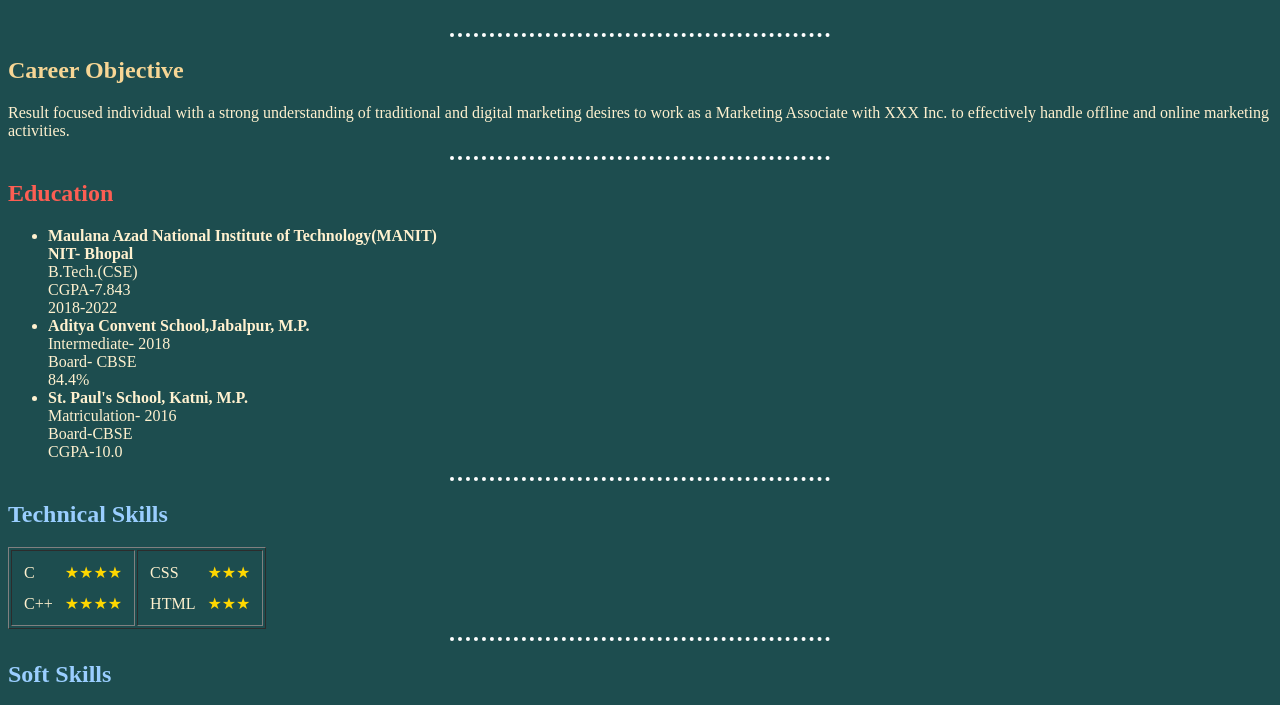
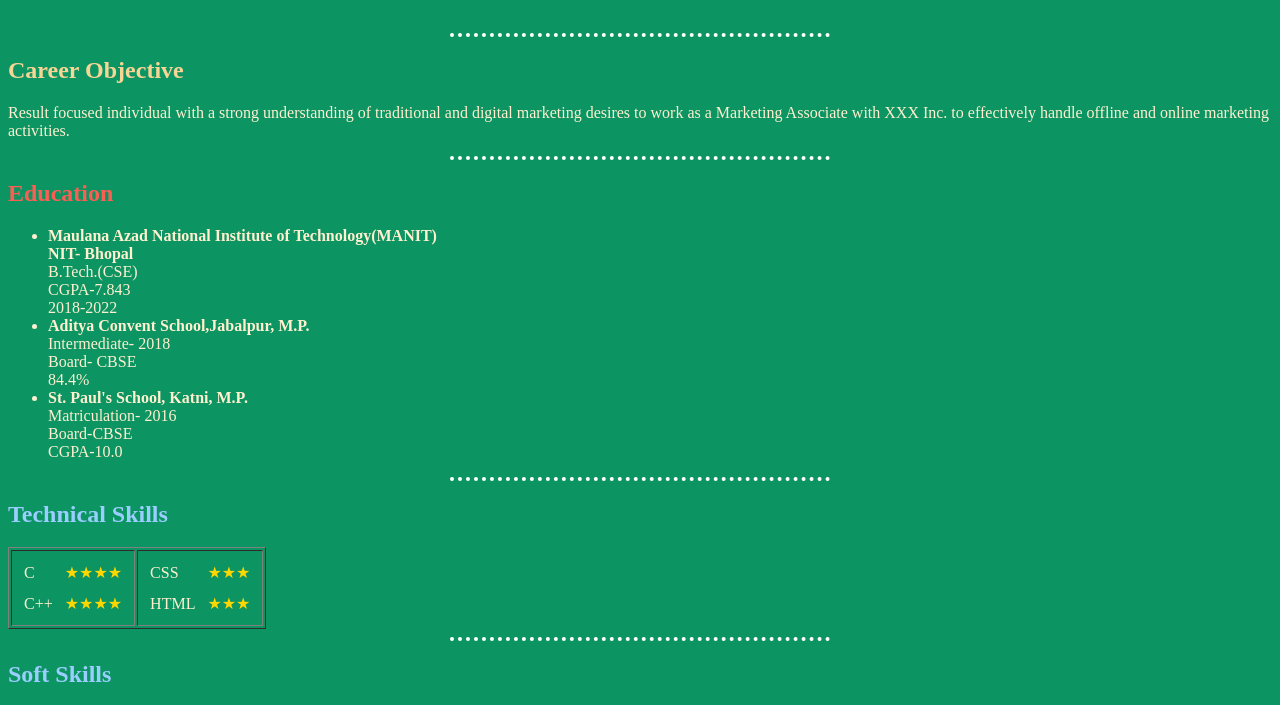
Before and after one commit to tanishqsinghai/cv, a plain HTML site: page index.html in a window 1280 px wide. Shown: the part 189-894 px from the top of the page. Drawn offline with Linux system fonts and the light colour scheme.

Commit message:
update 13

```diff
--- a/css/styles.css
+++ b/css/styles.css
@@ -1,6 +1,6 @@
 /*tag selector*/
 body {
-  background-color: #1d4d4f;
+  background-color: #0c9463;
   color: #fff1cf;
 }
 
```
